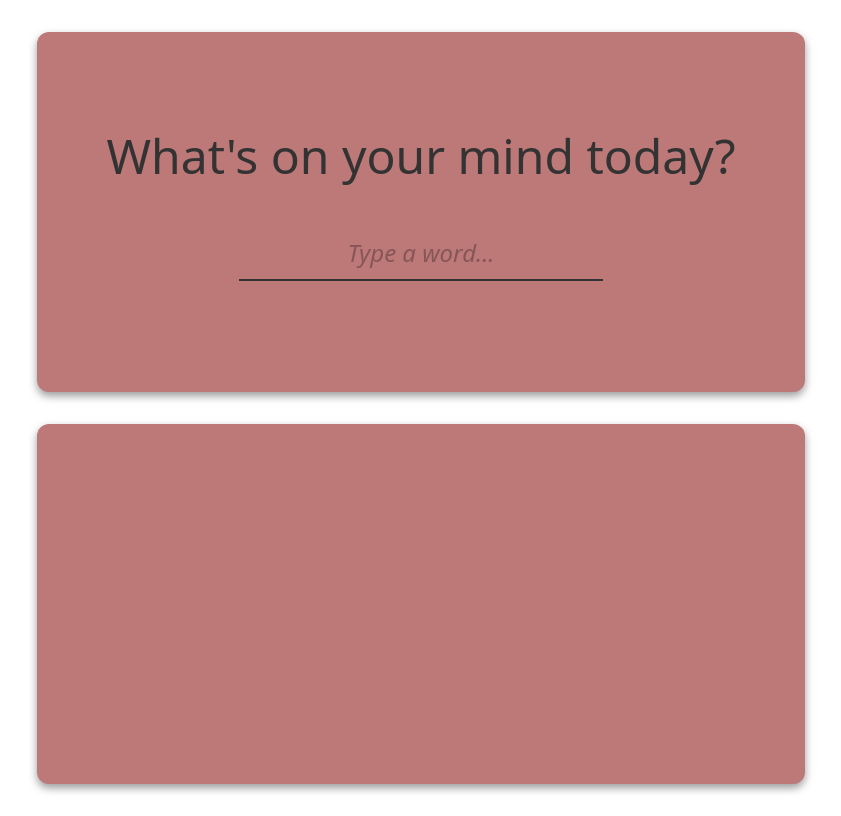
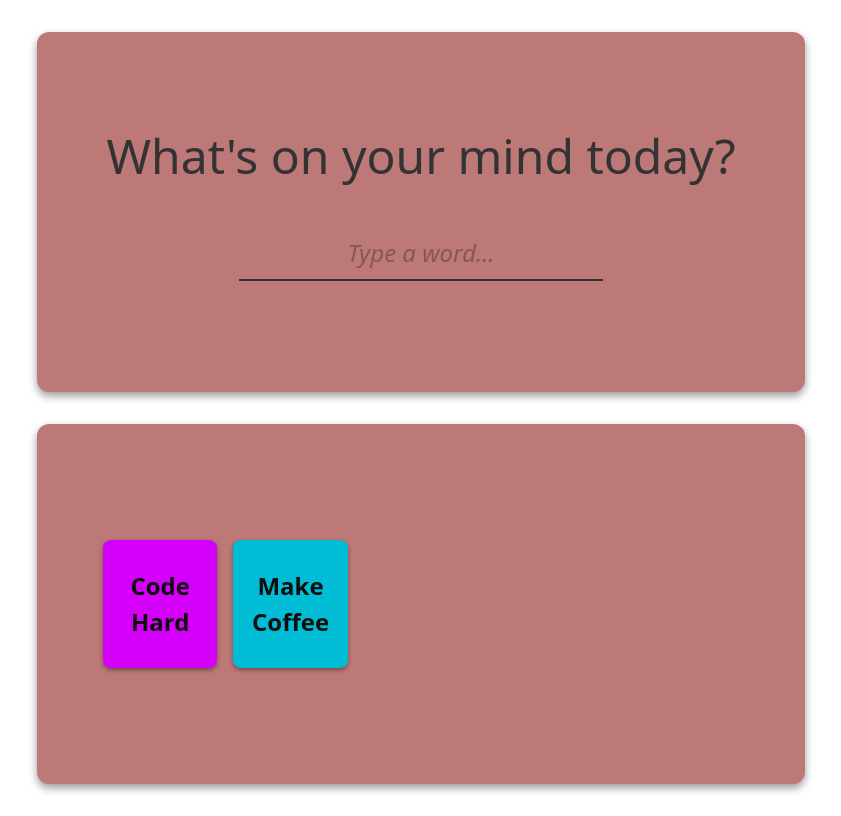
Before and after one commit to guidonunes/portfolio-project-codecademy, a React (Create React App) app: page / in a window 1280 px wide. Shown: the whole page, without its empty margins (219-1060 px from the left). Built offline with nearby package versions, Linux system fonts and the light colour scheme.

Commit message:
update example tags

```diff
--- a/src/features/journal/journalSlice.js
+++ b/src/features/journal/journalSlice.js
@@ -34,7 +34,10 @@ const getRandomColor = () => {
 export const journalSlice = createSlice({
   name: 'journal',
   initialState: {
-    entries: [],
+    entries: [
+      { text: 'Code Hard', isDone: false, color: getRandomColor() },
+      { text: 'Make Coffee', isDone: false, color: getRandomColor() }
+    ],
      doneEntries: []
     },
     reducers: {
```
